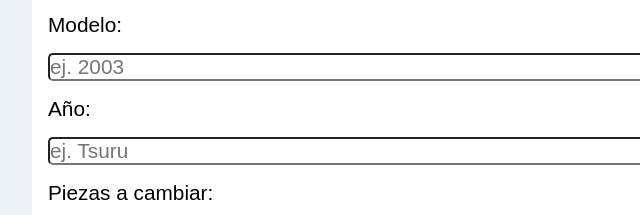
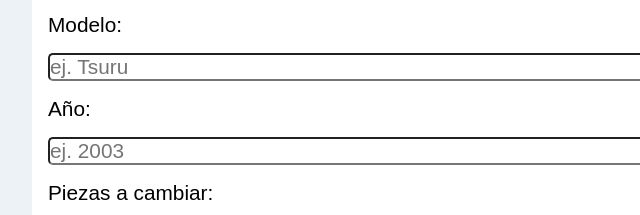
Before and after one commit to Lordheca/P-gina-web-llantera, a plain HTML site: page PAGES/cotizacion.html in a window 1280 px wide. Shown: the part 801-1016 px from the top of the page, 112-752 px from the left. Drawn offline with Linux system fonts and the light colour scheme; a web font is replaced by a local one.

Commit message:
Correcion de error de inputs

```diff
--- a/PAGES/cotizacion.html
+++ b/PAGES/cotizacion.html
@@ -33,9 +33,9 @@
             <label class="text" for="marca_carr">Marca: </label>
             <input class="inputs" type="text" name="marca_carr" id="marca_carr" placeholder="ej. Nissan">
             <label class="text" for="modelo">Modelo: </label>
-            <input class="inputs" type="text" name="modelo" id="modelo" placeholder="ej. 2003" multiple>
+            <input class="inputs" type="text" name="modelo" id="modelo" placeholder="ej. Tsuru" multiple>
             <label class="text" for="año">Año: </label>
-            <input class="inputs" type="text" name="año" id="año" placeholder="ej. Tsuru" multiple>
+            <input class="inputs" type="text" name="año" id="año" placeholder="ej. 2003" multiple>
             <label class="text" for="piezas">Piezas a cambiar: </label>
             <input class="inputs_largo" type="text" name="piezas" id="piezas" placeholder="ej. Bieletas, Terminales, Amortiguadores, etc." multiple>
             <h2>Información de contacto</h2>
```
